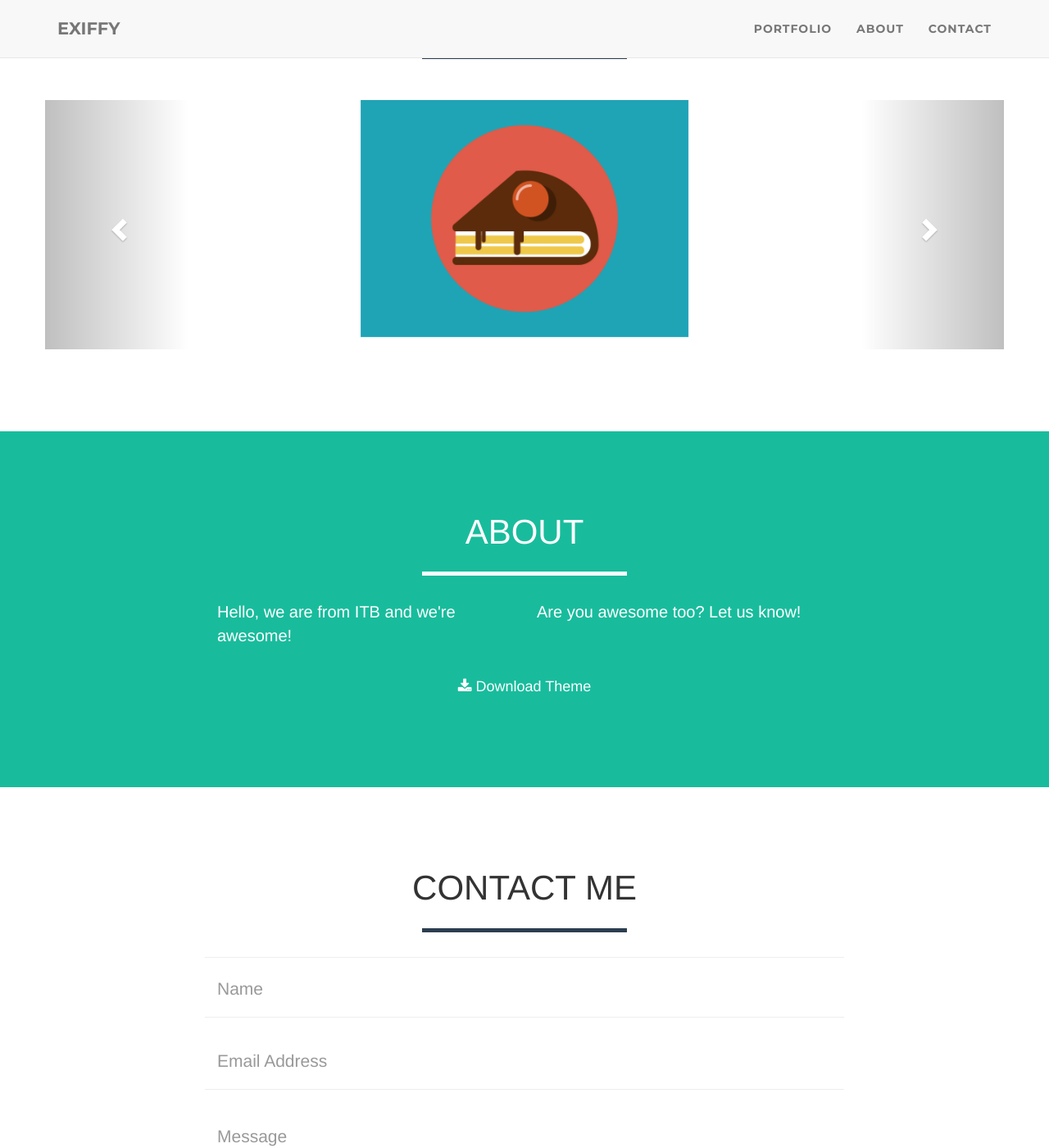
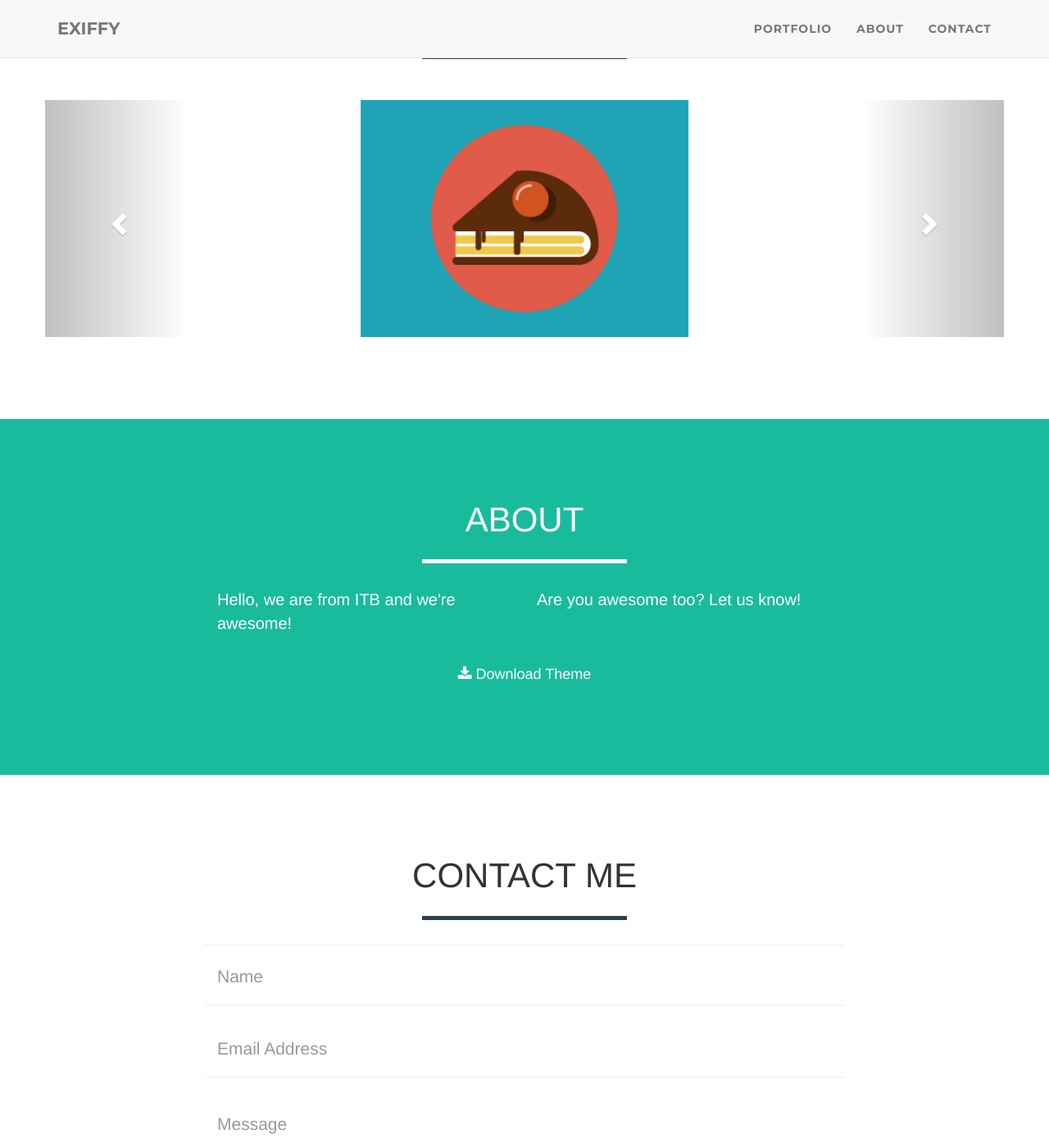
Before and after one commit to exiffy/exiffy.github.io, a Jekyll site: the page built from index.html, in a window 1280 px wide and 1400 px high, scrolled down 870 px. Shown: the whole window at 82% size. Built offline with Jekyll 4.4.1, drawn with Linux system fonts in a browser that asks for light colours.

Commit message:
fix carousel margin

```diff
--- a/_includes/css/main.css
+++ b/_includes/css/main.css
@@ -246,11 +246,12 @@ section.success {
 }
 
 .carousel {
-	margin-top: 20px
+	margin-top: 20px;
 }
 
 .carousel .portfolio-item {
 	min-height: 280px;
+	margin: 0 auto;
 }
 
 .carousel .portfolio-item img {
--- a/_includes/portfolio_carousel.html
+++ b/_includes/portfolio_carousel.html
@@ -10,10 +10,10 @@
       <div class="row">
 
 				<div id="myCarousel" class="carousel slide" data-ride="carousel">
+
 					<!-- Wrapper for carousel items -->
 					<div class="carousel-inner">
 						{% for post in site.posts %}
-
     				{% if post.modal-id == 1 %}
 							<div class="col-sm-12 portfolio-item item active">
 						{% else %}
```
